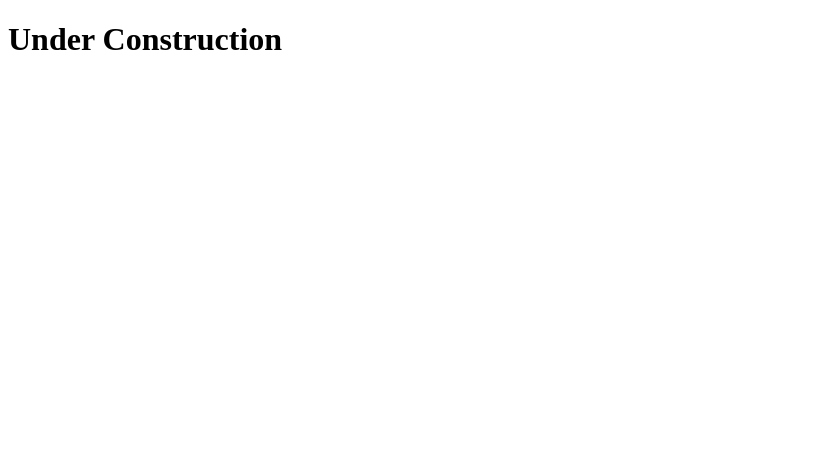
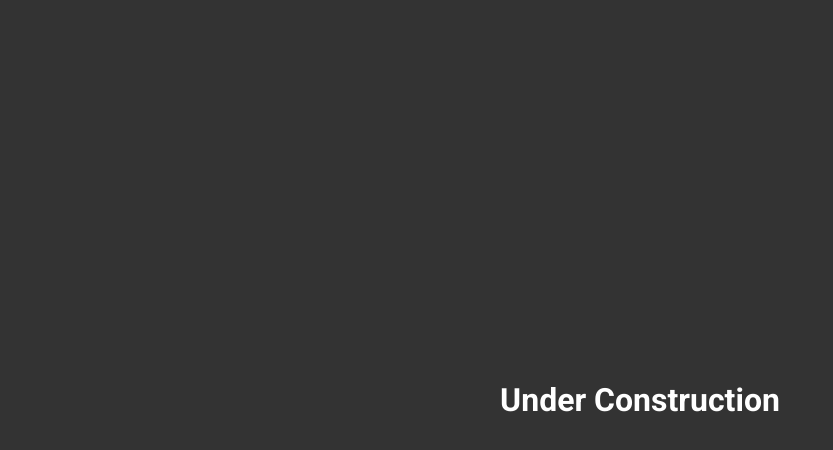
Before and after one commit to jpb7/mentat, a React app in the folder client/: page / in a window 1280 px wide. Shown: the top 450 px of the page, without its empty margins (0-833 px from the left). Built offline with nearby package versions, Linux system fonts and the light colour scheme.

Commit message:
Add initial stylesheet and apply to App component

```diff
--- /dev/null
+++ b/client/src/App.module.css
@@ -0,0 +1,30 @@
+:root {
+  --background-color: #333;
+  --text-color: #fff;
+}
+
+body {
+  background-color: var(--background-color);
+  margin: 0;
+  border: none;
+}
+
+.container {
+  display: flex;
+  justify-content: center;
+  align-items: center;
+  height: 100vh;
+}
+
+h1 {
+  font-family: 'Roboto', sans-serif;
+  color: var(--text-color);
+  opacity: 0;
+  animation: fadeIn 1s ease-in-out forwards;
+}
+
+@keyframes fadeIn {
+  to {
+    opacity: 1;
+  }
+}
--- a/client/src/App.tsx
+++ b/client/src/App.tsx
@@ -1,8 +1,9 @@
 import React from 'react';
+import styles from './App.module.css';
 
 const App: React.FC = () => {
   return (
-    <div>
+    <div className={styles.container}>
       <h1>Under Construction</h1>
     </div>
   );
```
